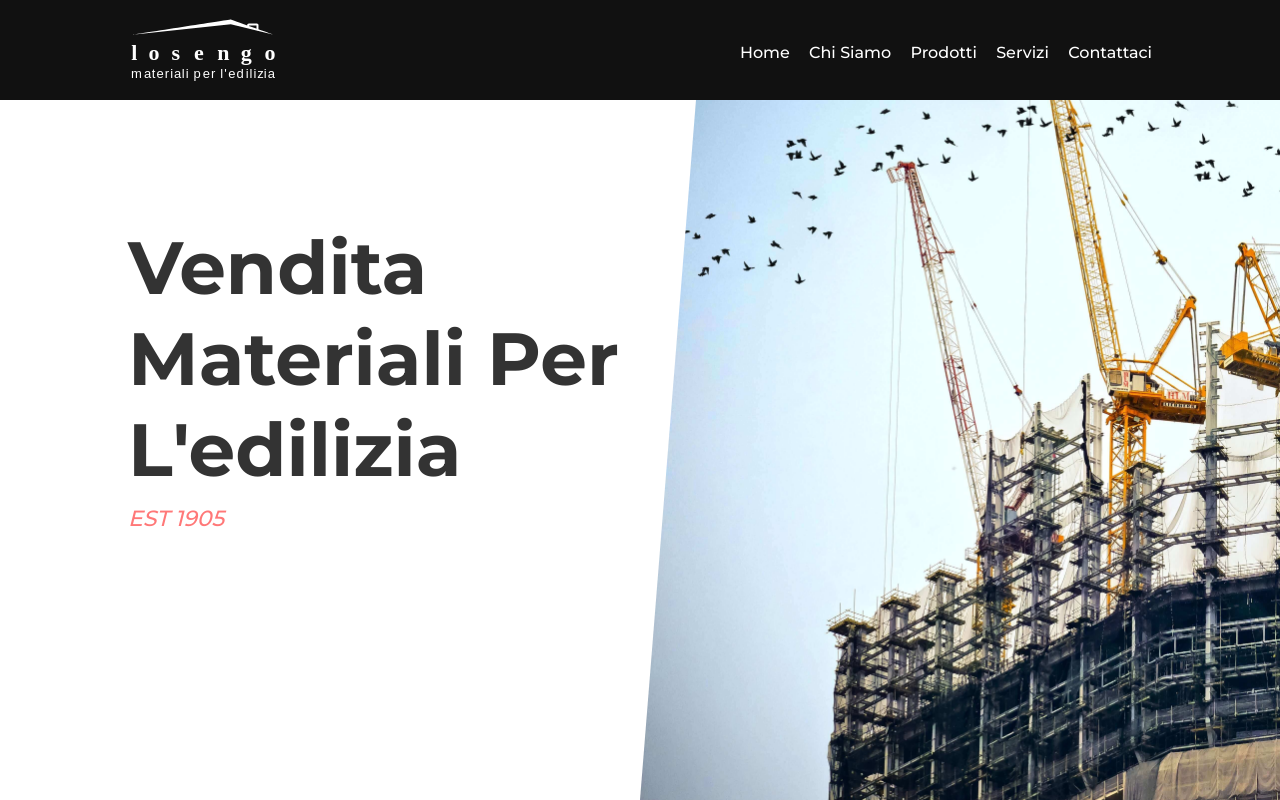
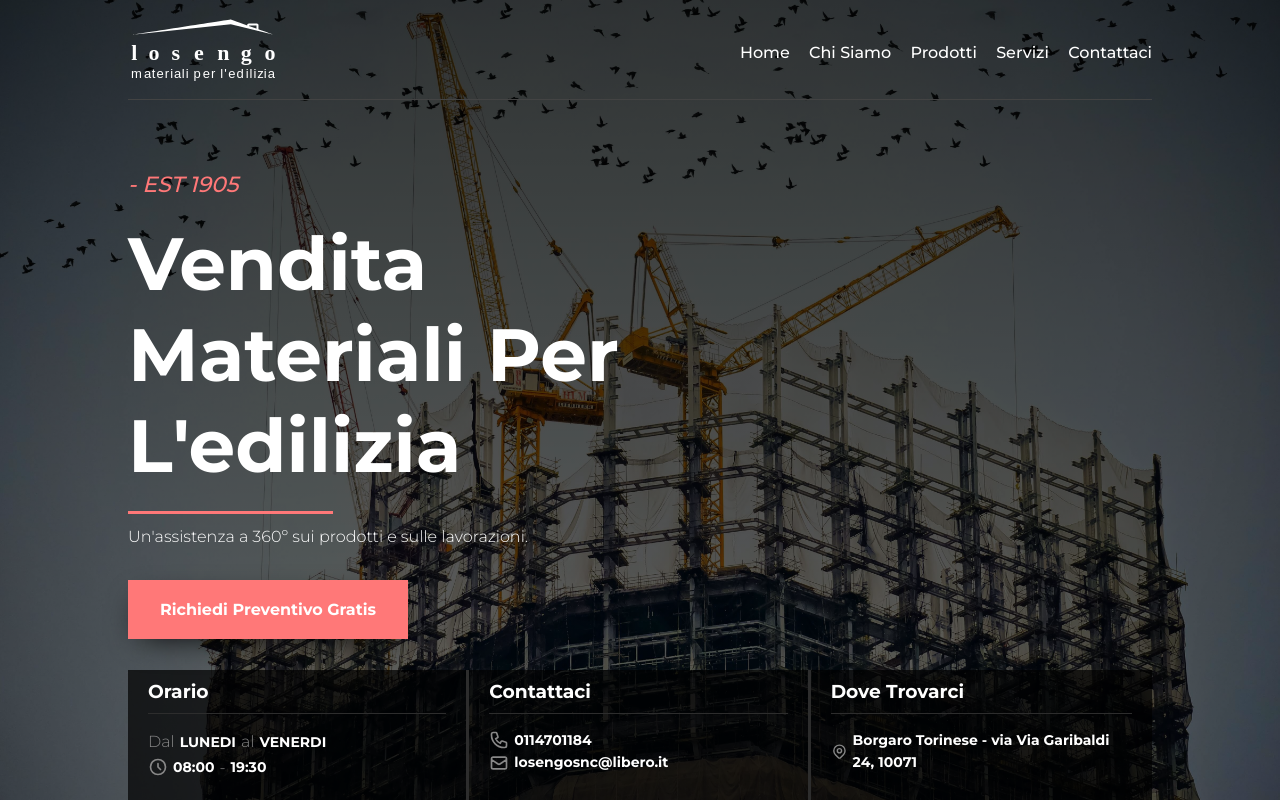
Before and after one commit to coronasco/losengo, a plain HTML site: page index.html in a window 1280 px wide. Drawn offline with nearby package versions, Linux system fonts and the light colour scheme.

Commit message:
update home hero

```diff
--- a/index.html
+++ b/index.html
@@ -86,12 +86,57 @@
         <section id="home-hero">
             <div class="container">
                 <div class="hero">
+                    <span>- EST 1905</span>
                     <h1>Vendita Materiali Per L'edilizia</h1>
-                    <span>EST 1905</span>
-                    <p>Borgaro Torinese</p>
+                    <hr>
+                    <p>Un'assistenza a 360º sui prodotti e sulle lavorazioni.</p>
+                    <div class="cta">
+                        <a href="#">Richiedi Preventivo Gratis</a>
+                    </div>
                 </div>
-                <div class="image">
-                    <img src="./immagini/losengo.jpg" alt="losengo snc">
+            </div>
+        </section>
+
+        <section id="info">
+            <div class="container">
+                <div class="info-wrapper">
+                    <ul>
+                        <li>
+                            <h3>Orario</h3>
+                            <p>Dal <span> LUNEDI </span> al <span> VENERDI </span> </p>
+                            <p>
+                                <svg xmlns="http://www.w3.org/2000/svg" class="h-6 w-6" fill="none" viewBox="0 0 24 24" stroke="currentColor">
+                                    <path stroke-linecap="round" stroke-linejoin="round" stroke-width="2" d="M12 8v4l3 3m6-3a9 9 0 11-18 0 9 9 0 0118 0z" />
+                                </svg>
+                                <span>08:00</span> - <span>19:30</span>
+                            </p>
+                        </li>
+                        <li>
+                            <h3>Contattaci</h3>
+                            <p>
+                                <svg xmlns="http://www.w3.org/2000/svg" class="h-6 w-6" fill="none" viewBox="0 0 24 24" stroke="currentColor">
+                                    <path stroke-linecap="round" stroke-linejoin="round" stroke-width="2" d="M3 5a2 2 0 012-2h3.28a1 1 0 01.948.684l1.498 4.493a1 1 0 01-.502 1.21l-2.257 1.13a11.042 11.042 0 005.516 5.516l1.13-2.257a1 1 0 011.21-.502l4.493 1.498a1 1 0 01.684.949V19a2 2 0 01-2 2h-1C9.716 21 3 14.284 3 6V5z" />
+                                </svg>
+                                <a href="tel:0114701184">0114701184</a>
+                            </p>
+                            <p>
+                                <svg xmlns="http://www.w3.org/2000/svg" class="h-6 w-6" fill="none" viewBox="0 0 24 24" stroke="currentColor">
+                                    <path stroke-linecap="round" stroke-linejoin="round" stroke-width="2" d="M3 8l7.89 5.26a2 2 0 002.22 0L21 8M5 19h14a2 2 0 002-2V7a2 2 0 00-2-2H5a2 2 0 00-2 2v10a2 2 0 002 2z" />
+                                </svg>
+                                <a href="mailto:losengosnc@libero.it">losengosnc@libero.it</a>
+                            </p>
+                        </li>
+                        <li>
+                            <h3>Dove Trovarci</h3>
+                            <p>
+                                <svg xmlns="http://www.w3.org/2000/svg" class="h-6 w-6" fill="none" viewBox="0 0 24 24" stroke="currentColor">
+                                    <path stroke-linecap="round" stroke-linejoin="round" stroke-width="2" d="M17.657 16.657L13.414 20.9a1.998 1.998 0 01-2.827 0l-4.244-4.243a8 8 0 1111.314 0z" />
+                                    <path stroke-linecap="round" stroke-linejoin="round" stroke-width="2" d="M15 11a3 3 0 11-6 0 3 3 0 016 0z" />
+                                </svg>
+                                <span>Borgaro Torinese - via Via Garibaldi 24, 10071</span>
+                            </p>
+                        </li>
+                    </ul>
                 </div>
             </div>
         </section>
--- a/src/sass/_globals.sass
+++ b/src/sass/_globals.sass
@@ -31,9 +31,12 @@ header
     top: 0
     left: 0
     width: 100%
-    background: $black
+    background: none
     transition: all .3s
     z-index: 999
+
+    @include md
+        background: $black
 
     &.active
         background: $black
@@ -42,6 +45,10 @@ header
         height: 100px
         transition: all .3s ease-in-out
         overflow: hidden
+        border-bottom: 1px solid #434343
+
+        @include md
+            border-bottom: none
 
         &.active
             height: 100vh
--- a/src/sass/_pages.sass
+++ b/src/sass/_pages.sass
@@ -4,39 +4,20 @@
     display: flex
     align-items: center
 
-    .image
-        position: absolute
-        top: 0
-        right: 0
-        height: 100vh
-        width: 50%
-        z-index: 0
-        overflow: hidden
-        clip-path: polygon(10% 0, 100% 0%, 100% 100%, 0 100%)
+    background-image: linear-gradient(rgba(0,0,0,0.8), rgba(0, 0, 0, 0.6)), url('../../immagini/losengo.jpg')
+    background-size: cover
+    background-position: center
 
-        img
-            height: 100%
-            object-fit: cover
-            object-position: center
-
-
-    @include lg
-        background-image: linear-gradient(rgba(0,0,0,0.8), rgba(0, 0, 0, 0.6)), url('../../immagini/losengo.jpg')
-        background-size: cover
-        background-position: center
-
-        .image
-            display: none
 
     .hero
         h1
             width: 50%
-            color: $dark
+            color: $light
             font-size: 74px
 
             @include lg
                 font-size: 44px
-                color: $light
+                width: 100%
 
         span
             font-size: 22px
@@ -46,3 +27,90 @@
             padding: 10px 0 20px 0
         p
             color: $light
+
+        hr
+            border: none
+            height: 3px
+            width: 20%
+            background: $orange
+            margin: 20px 0 10px 0
+
+        .cta
+            width: 280px
+            text-align: center
+
+            a
+                display: block
+                margin: 30px 0 0 0
+                background: $orange
+                color: $light
+                padding: 20px
+                font-weight: bold
+                -webkit-box-shadow: 0px 10px 32px -13px #000000
+                box-shadow: 0px 10px 32px -13px #000000
+                transition: all .3s ease-in-out
+
+                &:hover
+                    transform: translateY(-5px)
+                    -webkit-box-shadow: 0px 0px 32px -13px #000000
+                    box-shadow: 0px 0px 32px -13px #000000
+
+//HOME INFO
+#info
+    margin-top: -130px
+
+    @include lg
+        margin-top: 0
+        padding-top: 50px
+        background: rgba(0,0,0,.7)
+
+    .info-wrapper
+        background: rgba(0,0,0,.7)
+        height: 130px
+
+        @include lg
+            height: auto
+            background: none
+        ul
+            display: grid
+            grid-template-columns: 1fr 1fr 1fr
+
+            @include lg
+                grid-template-columns: 1fr 1fr
+
+            @include md
+                grid-template-columns: 1fr
+
+            li
+                color: $light
+                border-right: 3px solid #2d2d2d
+                height: 130px
+                padding: 10px 20px
+                transition: all .3s ease-in-out
+
+                &:last-child
+                    border-right: none
+
+                &:hover
+                    background: #111
+
+                @include lg
+                    border-right: none
+
+            h2, h3
+                margin-bottom: 15px
+                padding-bottom: 10px
+                border-bottom: 1px solid #2d2d2d
+            p
+                color: $mid-light
+                display: flex
+                align-items: center
+
+                span, a
+                    font-weight: bold
+                    color: $light
+                    font-size: 14px
+                    margin: 0 5px
+
+                svg
+                    width: 20px
```
Also changed, not shown: styles/main.min.css.
